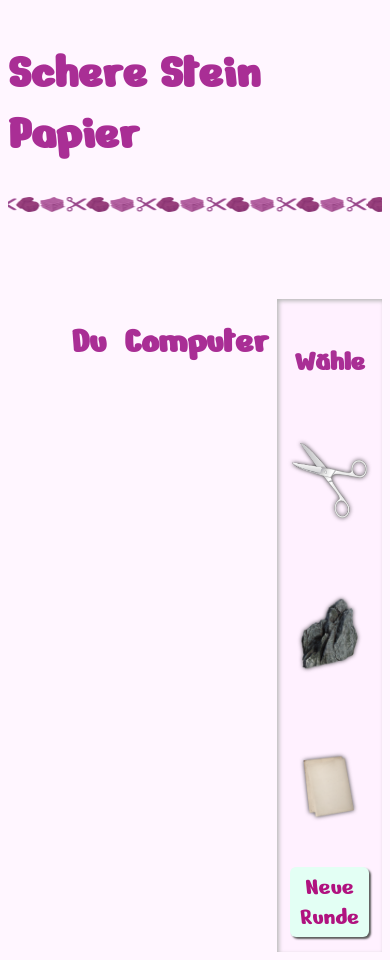
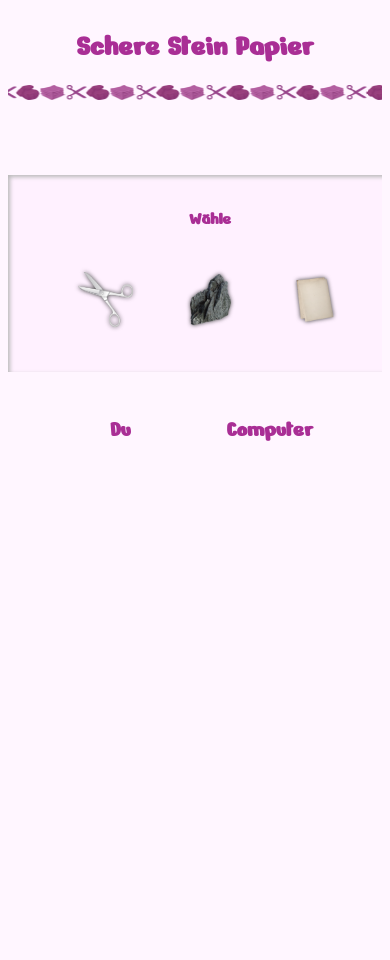
Before and after one commit to Mandy-Blaschke/scissors-stone-paper-v2, an Angular app: page / in a window 390 px wide. After the commit the page ends 844 px from the top, so only its background shows below. Built offline with nearby package versions, Linux system fonts and the light colour scheme.

Commit message:
added: styles, media queries

```diff
--- a/src/app/app.component.html
+++ b/src/app/app.component.html
@@ -1,4 +1,5 @@
 <main>
+
 <h1>Schere Stein Papier</h1>
 
   <div class="border"></div>
@@ -42,7 +43,6 @@
             </ng-container>
           </div>
 
-
           <div class="choices" *ngIf="gameFinished">
             <div class="choice">
               <img src="{{computersChoice.img}}" alt="{{computersChoice.name}}"
@@ -50,7 +50,6 @@
                [class.won]="!cmpLoser"
               >
             </div>
-
           </div>
 
         </div>
@@ -58,10 +57,13 @@
       </div>
 
       <h1 *ngIf="showWinner" class="winner">{{winner}}</h1>
+
     </div>
 
     <div class="right">
+
       <h3>Wähle</h3>
+
       <div class="options">
         <div *ngFor="let option of optionsPlayer">
           <img src="{{option.img}}" alt="{{option.name}}"
@@ -70,15 +72,11 @@
         </div>
       </div>
 
-      <button (click)="reset()">
-      <!--
-      *ngIf="showWinner"
-      -->
+      <button (click)="reset()" *ngIf="showWinner">
       Neue Runde</button>
+
     </div>
 
   </div>
 
-
-
 </main>
--- a/src/app/app.component.scss
+++ b/src/app/app.component.scss
@@ -1,3 +1,5 @@
+$turquoise: #02886f;
+
 main {
   display: flex;
   flex-direction: column;
@@ -17,8 +19,12 @@ main {
     width: 100px;
     height: 100px;
     margin: 25px;
-    padding: 10px;
     filter: drop-shadow(0px 0px 2px #3e3e3e);
+
+    @media (max-width: 520px) {
+      width: 80px;
+      height: 80px;
+    }
   }
 
   .lost {
@@ -32,11 +38,20 @@ main {
     display: flex;
     width: 100%;
 
+    @media (max-width: 670px) {
+      flex-direction: column-reverse;
+    }
+
     .left {
       width: 80%;
       display: flex;
       flex-direction: column;
       align-items: center;
+
+      @media (max-width: 670px) {
+        width: 100%;
+        flex-direction: column-reverse;
+      }
 
       .game {
         display: flex;
@@ -65,6 +80,10 @@ main {
         animation: fading linear 3s infinite;
         color: ghostwhite;
         text-shadow: 1px 1px 0 #5f1853;
+
+        @media (max-width: 520px) {
+          margin: 35px 0;
+        }
       }
     }
 
@@ -78,12 +97,31 @@ main {
       flex-direction: column;
       align-items: center;
 
+      @media (max-width: 670px) {
+        flex-direction: row;
+        width: 100%;
+        margin-top: 25px;
+      }
+
+      @media (max-width: 510px) {
+        flex-direction: column;
+      }
+
       .options {
+
+        @media (max-width: 670px) {
+          display: flex;
+        }
+
         img {
           width: 75px;
           height: 75px;
           margin: 25px;
-          padding: 10px;
+
+          @media (max-width: 670px) {
+            width: 55px;
+            height: 55px;
+          }
 
           &:hover, &:active {
             cursor: pointer;
@@ -102,6 +140,10 @@ main {
         border-radius: 6px;
         padding: 5px 10px;
         box-shadow: 2px 2px 2px #5b5b5b;
+
+        @media (max-width: 620px){
+          font-size: 20px;
+        }
 
         &:hover, &:active {
           cursor: pointer;
@@ -158,31 +200,31 @@ main {
     color: ghostwhite;
     opacity: 0.25;
     transform: rotate(0deg);
-    text-shadow: 0 1px 15px #c1218c;
+    text-shadow: 0 1px 15px $turquoise;
   }
   25% {
     color: ghostwhite;
     opacity: 0.5;
     transform: rotate(-5deg) scale(1.2);
-    text-shadow: 0 1px 20px #c1218c;
+    text-shadow: 0 1px 20px $turquoise;
   }
   50% {
     color: ghostwhite;
     opacity: 1;
     transform: rotate(0deg) scale(1.5);
-    text-shadow: 0 1px 30px #c1218c;
+    text-shadow: 0 1px 30px $turquoise;
   }
   75% {
     color: ghostwhite;
     opacity: 0.5;
     transform: rotate(5deg) scale(1.2);
-    text-shadow: 0 1px 20px #c1218c;
+    text-shadow: 0 1px 20px $turquoise;
   }
   100% {
     color: ghostwhite;
     opacity: 0.25;
     transform: rotate(0deg);
-    text-shadow: 0 1px 15px #c1218c;
+    text-shadow: 0 1px 15px $turquoise;
   }
 }
 
--- a/src/styles.scss
+++ b/src/styles.scss
@@ -7,4 +7,12 @@ body, button {
   font-size: 25px;
   background-color: rgb(255, 246, 255);
   color: #a92e95;
+
+  @media (max-width: 620px) {
+    font-size: 20px;
+  }
+
+  @media (max-width: 520px) {
+    font-size: 15px;
+  }
 }
```
